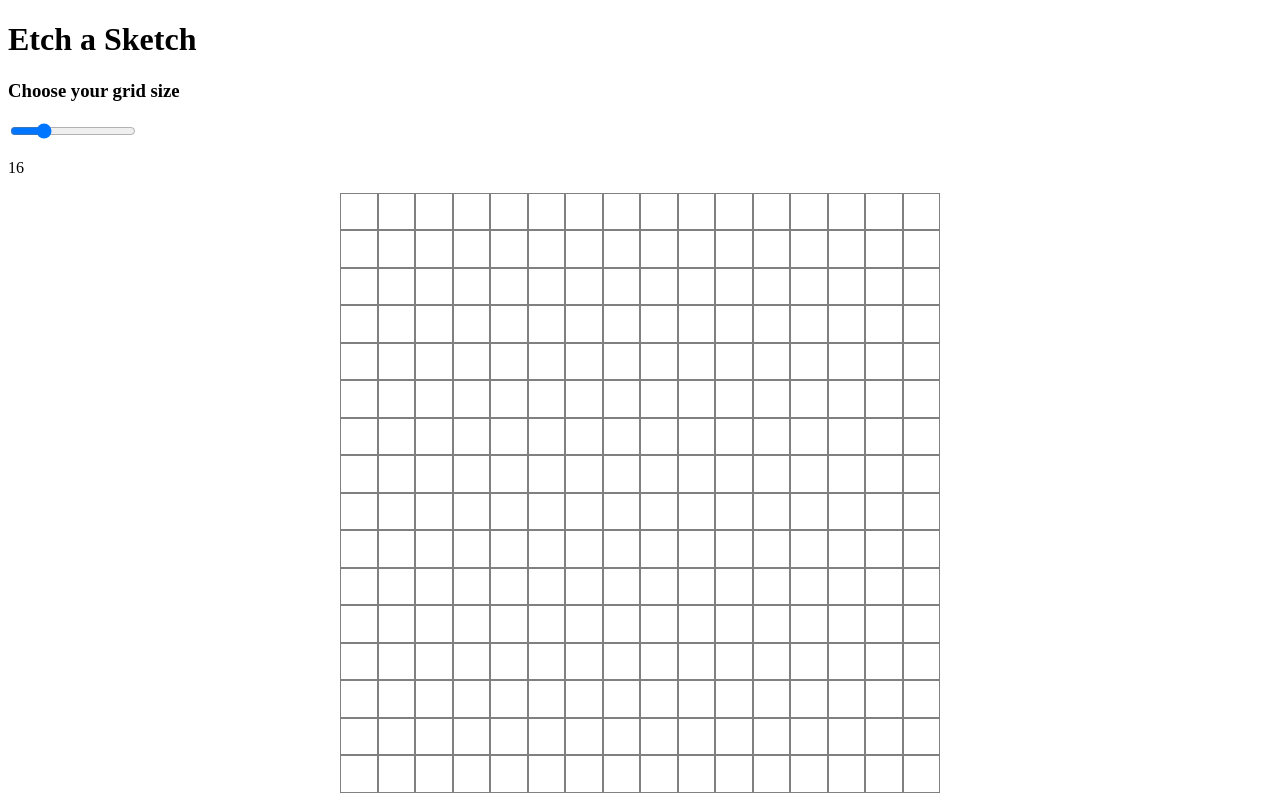
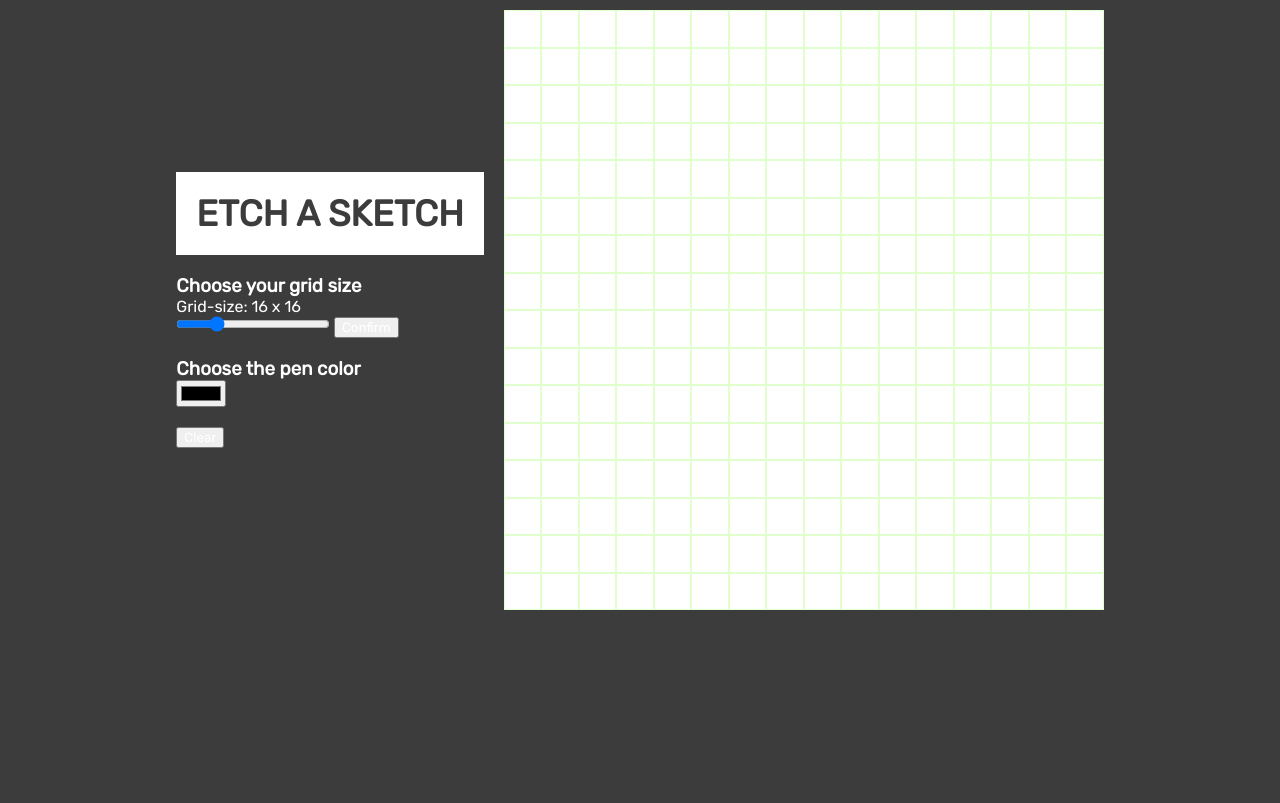
Before and after one commit to zRdzera/Etch-a-Sketch, a plain HTML site: page index.html in a window 1280 px wide. Drawn offline with Linux system fonts and the light colour scheme.

Commit message:
Script.js code almost finished refactored some parts of the code, to work properly, such as allowing the user to choose the color he wants to use.

```diff
--- a/index.html
+++ b/index.html
@@ -7,19 +7,40 @@
     <title>Etch a Sketch</title>
 
     <link rel="stylesheet" href="style.css" id="style">
+
+    <!-- FONTS -->
+    <link rel="preconnect" href="https://fonts.googleapis.com">
+    <link rel="preconnect" href="https://fonts.gstatic.com" crossorigin>
+    <link href="https://fonts.googleapis.com/css2?family=Rubik&display=swap" rel="stylesheet">
+
     <script src="script.js" defer></script>
 </head>
 <body>
 
+    <main>
+        <div id="slider-menu">
             <h1>Etch a Sketch</h1>
 
             <div id="slider">
                 <h3>Choose your grid size</h3>
+                <p>Grid-size: 16 x 16</p>
                 <input type="range" id="grid-size" value="16" min="1" max="64">
-        <p>16</p>
+                <button id="confirm-button">Confirm</button>
+            </div>
+
+            <div id="picker">
+                <h3>Choose the pen color</h3>
+                <input type="color" id="color-picker" value="#000000">
+            </div>
+
+            <div id="clear-button">
+                <button value="clear">Clear</button>
+            </div>
+
         </div>
 
         <div id="container"></div>
+    </main>
 
 </body>
 </html>
--- a/script.js
+++ b/script.js
@@ -1,6 +1,9 @@
 const container = document.querySelector('#container');
 const slider = document.querySelector('#grid-size');
 const showValue = document.querySelector('#slider p');
+const colorPenPicker = document.querySelector('#color-picker');
+const clearButton = document.querySelector('#clear-button button');
+const confirmButton = document.querySelector('#confirm-button');
 
 let mousePressed = false;
 document.body.onmousedown = () => (mousePressed = true);
@@ -10,11 +13,10 @@ function removeDivs(){
     while (container.firstChild) {
         container.removeChild(container.lastChild);
     }
+    createDivs(slider.value);
 }
 
 function createDivs(size = 16){
-    removeDivs();
-
     let cellWidth = 600/size + "px";
     let cellHeight = 600/size + "px";
 
@@ -33,14 +35,12 @@ createDivs();
 
 function changeSquareColor(e){
     if(e.type === 'mouseover' && mousePressed === false) return;
+    let colorValue = colorPenPicker.value;
 
-    e.target.style.backgroundColor = "gray";
+    e.target.style.backgroundColor = `${colorValue}`;
     e.target.style.border = "none";
 }
 
-function sliderChangeGrid(){
-    createDivs(slider.value);
-    showValue.textContent = slider.value;
-}
-
-slider.addEventListener('input', sliderChangeGrid);
+slider.addEventListener('input', () => showValue.textContent = `Grid-size: ${slider.value} x ${slider.value}`);
+clearButton.addEventListener('click', () => createDivs(slider.value));
+confirmButton.addEventListener('click', removeDivs);
--- a/style.css
+++ b/style.css
@@ -1,17 +1,55 @@
+:root {
+    --background-color: rgb(60, 60, 60);
+    --button-background: rgb();
+}
+
+* {
+    font-family: 'Rubik', sans-serif;
+    margin: 0;
+    color: white;
+}
+
+body {
+    background-color: var(--background-color);
+}
+
+main {
+    display: flex;
+    justify-content: center;
+    gap: 20px;
+    margin: 10px 0;
+}
+
+h1 {
+    text-align: center;
+    background-color: white;
+    padding: 20px;
+    text-transform: uppercase;
+    font-size: 36px;
+    color: var(--background-color);
+}
+
+#slider-menu {
+    display: flex;
+    flex-direction: column;
+    gap: 20px;
+    justify-content: center;
+}
+
+#grid-size {
+    width: 50%;
+}
+
 #container {
     width: 600px;
     height: 600px;
     display: flex;
     flex-wrap: wrap;
-    margin: 10px auto;
-    justify-content: center;
+    background-color: white;
+    overflow: hidden;
 }
 
 .square {
     box-sizing: border-box;
-    border: 1px solid gray;
+    border: 1px solid rgba(100, 255, 0, 0.2);
 }
-
-#grid-size {
-    width: 10%;
-}
```
Lines whose indentation alone changed are shown as unchanged.
